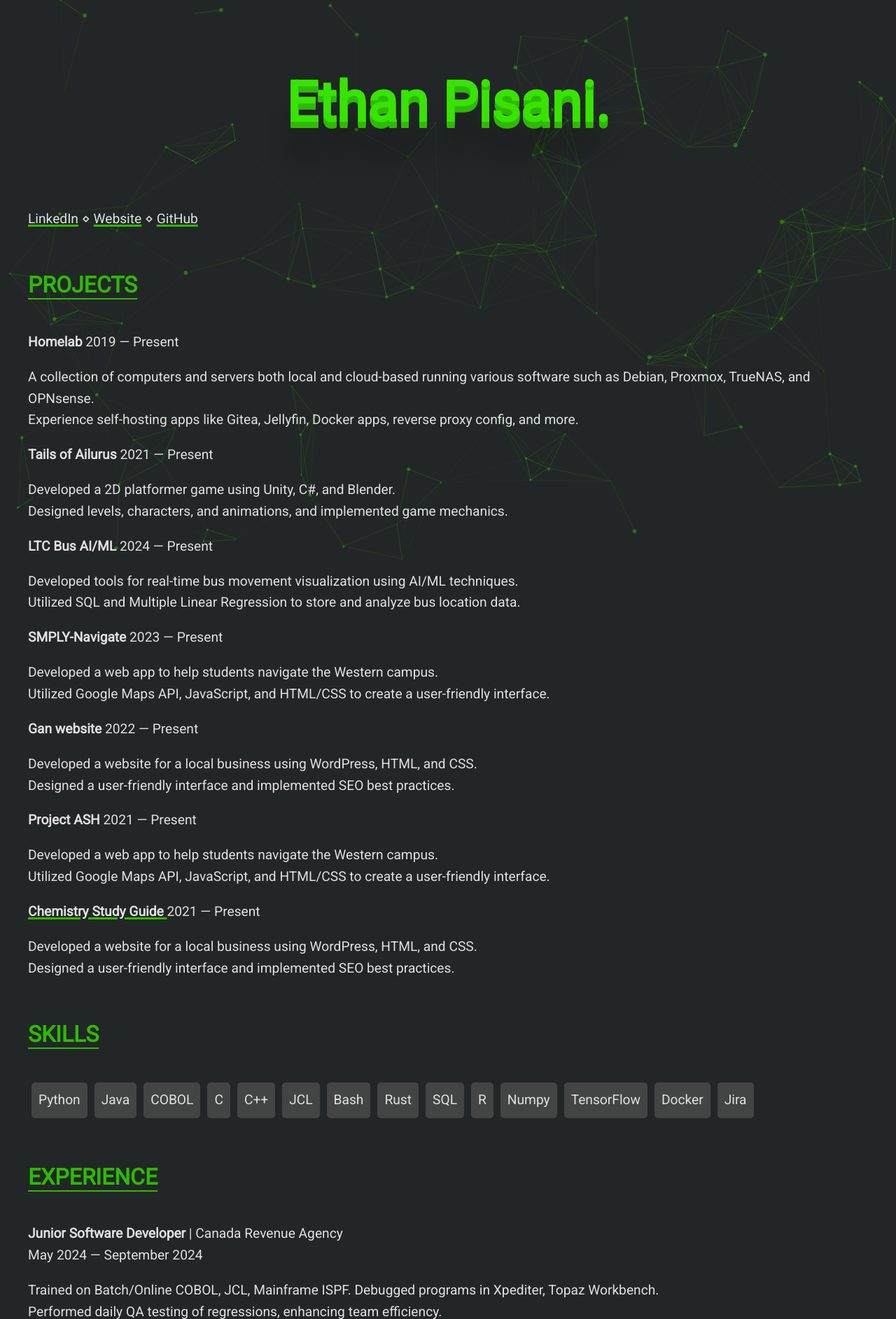
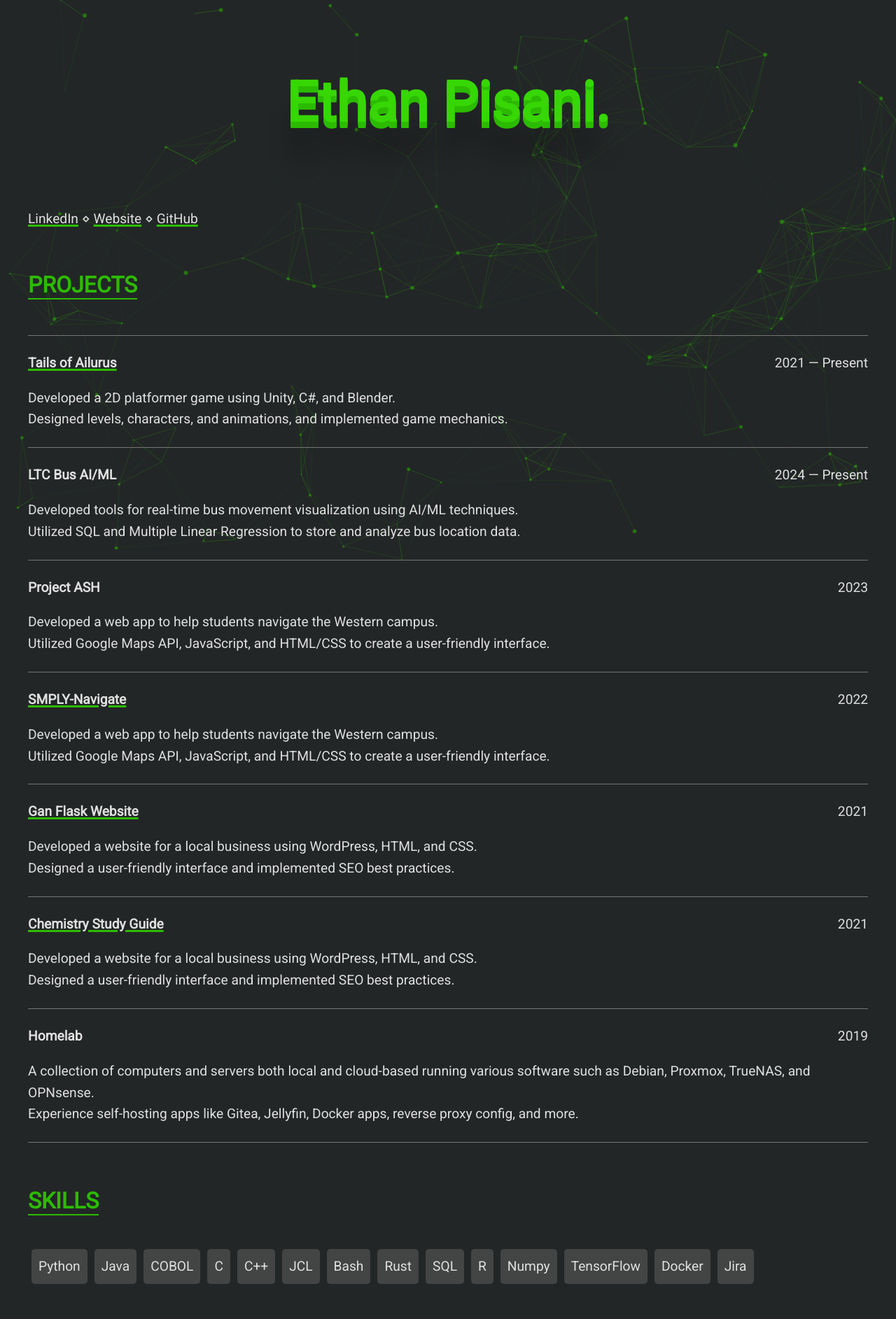
Before and after one commit to EthanPisani/ethanpisani.com, a Flask app: page / in a window 1280 px wide. Shown: the top 1885 px of the page at 70% size. Run offline with Flask 3, Linux system fonts and the light colour scheme.

Commit message:
move css to main.css

```diff
--- a/static/css/main.css
+++ b/static/css/main.css
@@ -1,198 +1,108 @@
 body {
-  font-size: 3em;
-  background-color: #2c2c2c;
+  margin: 0;
+  margin-top: 10vh;
   font-family: "Roboto", sans-serif;
-  margin: auto;
-  margin-top: 30vh;
-  text-align: center;
+  color: #e0e0e0;
+  background-color: #232627;
 }
 
-a{
-  background-color: #535353;
-
-  border: none;
-  border-radius: 0.5em;
-  color: white;
-  text-align: center;
-  text-decoration: none;
-  display: inline-block;
-  padding: 10px;
-  cursor: pointer;
-}
-h1 {
-  color: #229100;
-
-
+.content {
+  max-width: 1200px;
+  margin: 0 auto;
+  padding: 20px;
 }
 
-/** UNDERLINE
-:root {
-  --mainColor: #00b1c9;
+h1 {
+  text-align: center;
+  font-size: 5em;
+  color: #37d605;
+  margin-top: 50px;
 }
 
+h2 {
+  color: #2cbb00;
+  margin-top: 40px;
+  font-size: 2em;
+  text-transform: uppercase;
+  border-bottom: 2px solid #2cbb00;
+  display: inline-block;
+}
+
+p, li {
+  font-size: 1.2em;
+  line-height: 1.6em;
+}
+
+ul {
+  list-style-type: none;
+  padding: 0;
+}
+
+.section {
+  margin-top: 20px;
+}
 
 a {
-  background:
-     linear-gradient(
-       to bottom, var(--mainColor) 0%,
-       var(--mainColor) 100%
-     );
-  font-weight: bold;
-  background-position: 0 100%;
-  background-repeat: repeat-x;
-  background-size: 4px 4px;
-  text-decoration: none;
-  transition: background-size .2s;
+  /* color: #2cbb00; */
+  color: #e0e0e0;
+  text-decoration: underline;
+  text-decoration-color: #2cbb00;
+  text-decoration-thickness: .2rem;
 }
 
 a:hover {
-  background-size: 4px 50px;
+  color: #2cbb00;
+  text-decoration: underline;
+  text-decoration-color: #35e001;
+  text-decoration-thickness: .2rem;
 }
 
-
-
- * ----------------------------------------
- * animation text-pop-up-top
- * ----------------------------------------
- */
-
-/* DARW BOX   #243754
-      <div class="wrapper">
-        <span class="square">
-          <a class="tenth before after" href="#">Chem 12 CPT</a>
-        </span>
-      </div>
-.wrapper{
-  margin:3em 0;
-}
-a,a:visited,a:hover,a:active{
-  -webkit-backface-visibility:hidden;
-          backface-visibility:hidden;
-	position:relative;
-  transition:0.5s color ease;
-	text-decoration:none;
-	color:#229100;
-	font-size:2.5em;
-}
-a:hover{
-	color:#40e7e7;
-}
-a.before:before,a.after:after{
-  content: "";
-  transition:0.5s all ease;
-  -webkit-backface-visibility:hidden;
-          backface-visibility:hidden;
-  position:absolute;
-}
-a.before:before{
-  top:-0.25em;
-}
-a.after:after{
-  bottom:-0.25em;
-}
-a.before:before,a.after:after{
-  height:5px;
-  height:0.35rem;
-  width:0;
-  background:#40e7e7;
-}
-a.first:after{
-  left:0;
-}
-a.second:after{
-  right:0;
-}
-a.third:after,a.sixth:before,a.sixth:after{
-  left:50%;
-  -webkit-transform:translateX(-50%);
-          transform:translateX(-50%);
-}
-a.fourth:before,a.fourth:after{
-  left:0;
-}
-a.fifth:before,a.fifth:after{
-  right:0;
-}
-a.seventh:before{
-  right:0;
-}
-a.seventh:after{
-  left:0;
-}
-a.eigth:before{
-  left:0;
-}
-a.eigth:after{
-  right:0;
-}
-a.before:hover:before,a.after:hover:after{
-  width:100%;
-}
-.square{
-  box-sizing:border-box;
-  margin-left:-0.4em;
-  position:relative;
-  font-size:1em;
-  overflow:hidden;
-}
-.square a{
-  position:static;
-  font-size:100%;
-  padding:0.2em 0.4em;
-}
-.square:before,.square:after{
-  content: "";
-  box-sizing:border-box;
-  transition:0.25s all ease;
-  -webkit-backface-visibility:hidden;
-          backface-visibility:hidden;
-  position:absolute;
-  width:5px;
-  width:0.35rem;
-  height:0;
-  background:#40e7e7;
-}
-.square:before{
-  left:0;
-  bottom:-0.2em;
-}
-.square.individual:before{
-  transition-delay:0.6s;
-}
-.square:after{
-  right:0;
-  top:-0.2em;
-}
-.square.individual:after{
-  transition-delay:0.2s;
-}
-.square a:before{
-  left:0;
-  transition:0.25s all ease;
-}
-.square a:after{
-  right:0;
-  transition:0.25s all ease;
-}
-.square.individual a:after{
-  transition:0.25s all ease 0.4s;
-}
-.square:hover:before,.square:hover:after{
-  height:calc(100% + 0.4em);
-}
-.square:hover a:before,.square:hover a:after{
-  width:100%;
+.skills-list {
+  display: flex;
+  flex-wrap: wrap;
 }
 
-*/
+.skills-list li {
+  background-color: #434444;
+  margin: 5px;
+  padding: 10px;
+  border-radius: 5px;
+}
+/* .project-date {
+  float: right;
+  text-align: right;
+  margin-left:  100px;
+  padding-left:  100px;
+} */
 
-body::-webkit-scrollbar {
-  width: 0;
-}
-body::-webkit-scrollbar- {
-  width: 0;
+/* Particles.js styles */
+#particles-js {
+  /* scroll with the page */
+  position: fixed;
+  width: 100%;
+  height: 100%;
+  top: 0;
+  left: 0;
+  z-index: -1;
 }
 
+p.project-container-p {
+  display: flex;
+  justify-content: space-between;
+  align-items: center;
+  }
+  .project-date {
+margin-left: auto; /* Ensures the date is pushed to the right */
+}
+
+hr {
+  margin-top: 1.5rem;
+  margin-bottom: 1.5rem;
+  /* color grey */
+  border: 0;
+  border-top: 1px solid #757575;
+
+}
 /* ----------------------------------------------
 * Generated by Animista on 2020-12-31 16:52:43
 * Licensed under FreeBSD License.
@@ -218,9 +128,9 @@ body::-webkit-scrollbar- {
   transform: translateY(-50px);
   -webkit-transform-origin: 50% 50%;
   transform-origin: 50% 50%;
-    text-shadow: 0 1px 0 #229100, 0 2px 0 #229100, 0 3px 0 #229100,
-      0 4px 0 #229100, 0 5px 0 #229100, 0 6px 0 #229100, 0 7px 0 #229100,
-      0 8px 0 #229100, 0 9px 0 #229100, 0 50px 30px rgba(0, 0, 0, 0.3);
+  text-shadow: 0 1px 0 #2cbb00, 0 2px 0 #2cbb00, 0 3px 0 #2cbb00,
+    0 4px 0 #2cbb00, 0 5px 0 #2cbb00, 0 6px 0 #2cbb00, 0 7px 0 #2cbb00,
+    0 8px 0 #2cbb00, 0 9px 0 #2cbb00, 0 50px 30px rgba(0, 0, 0, 0.3);
 }
 }
 @keyframes text-pop-up-top {
@@ -236,22 +146,14 @@ body::-webkit-scrollbar- {
   transform: translateY(-50px);
   -webkit-transform-origin: 50% 50%;
   transform-origin: 50% 50%;
-    text-shadow: 0 1px 0 #229100, 0 2px 0 #229100, 0 3px 0 #229100,
-      0 4px 0 #229100, 0 5px 0 #229100, 0 6px 0 #229100, 0 7px 0 #229100,
-      0 8px 0 #229100, 0 9px 0 #229100, 0 50px 30px rgba(0, 0, 0, 0.3);
+  text-shadow: 0 1px 0 #2cbb00, 0 2px 0 #2cbb00, 0 3px 0 #2cbb00,
+    0 4px 0 #2cbb00, 0 5px 0 #2cbb00, 0 6px 0 #2cbb00, 0 7px 0 #2cbb00,
+    0 8px 0 #2cbb00, 0 9px 0 #2cbb00, 0 50px 30px rgba(0, 0, 0, 0.3);
 }
 }
 
 .text-pop-up-top {
-  -webkit-animation: text-pop-up-top 0.7s cubic-bezier(0.25, 0.46, 0.45, 0.94)
+-webkit-animation: text-pop-up-top 0.9s cubic-bezier(0.25, 0.46, 0.45, 0.94)
   both;
-  animation: text-pop-up-top 0.7s cubic-bezier(0.25, 0.46, 0.45, 0.94) both;
+animation: text-pop-up-top 0.9s cubic-bezier(0.25, 0.46, 0.45, 0.94) both;
 }
-
-
-iframe{
-  margin: auto;
-  width: 100%;
-  border: 0;
-
-}
--- a/templates/main.html
+++ b/templates/main.html
@@ -8,161 +8,24 @@
     />
     <meta name="msapplication-TileColor" content="#2cbb00" />
     <meta name="theme-color" content="#2cbb00" />
-    <title>Ethan Pisani - Resume Portfolio</title>
+    <title>Ethan Pisani - Portfolio</title>
 
+    <link
+      rel="preload"
+      href="{{ url_for('static',filename='css/main.css') }}"
+      as="style"
+    />
     <!-- Google Font -->
     <link
       href="https://fonts.googleapis.com/css?family=Roboto&display=swap"
       rel="stylesheet"
     />
+   <link
+      rel="stylesheet"
+      type="text/css"
+      href="{{ url_for('static',filename='css/main.css') }}"
+    />
 
-    <!-- Custom Styles -->
-    <style>
-      body {
-        margin: 0;
-        margin-top: 10vh;
-        font-family: "Roboto", sans-serif;
-        color: #e0e0e0;
-        background-color: #232627;
-      }
-
-      .content {
-        max-width: 1200px;
-        margin: 0 auto;
-        padding: 20px;
-      }
-
-      h1 {
-        text-align: center;
-        font-size: 5em;
-        color: #37e401;
-        margin-top: 50px;
-      }
-
-      h2 {
-        color: #2cbb00;
-        margin-top: 40px;
-        font-size: 2em;
-        text-transform: uppercase;
-        border-bottom: 2px solid #2cbb00;
-        display: inline-block;
-      }
-
-      p, li {
-        font-size: 1.2em;
-        line-height: 1.6em;
-      }
-
-      ul {
-        list-style-type: none;
-        padding: 0;
-      }
-
-      .section {
-        margin-top: 20px;
-      }
-
-      a {
-        /* color: #2cbb00; */
-        color: #e0e0e0;
-        text-decoration: underline;
-        text-decoration-color: #2cbb00;
-        text-decoration-thickness: .2rem;
-      }
-
-      a:hover {
-        color: #2cbb00;
-        text-decoration: underline;
-        text-decoration-color: #35e001;
-        text-decoration-thickness: .2rem;
-      }
-
-      .skills-list {
-        display: flex;
-        flex-wrap: wrap;
-      }
-
-      .skills-list li {
-        background-color: #434444;
-        margin: 5px;
-        padding: 10px;
-        border-radius: 5px;
-      }
-      /* .project-date {
-        float: right;
-        text-align: right;
-        margin-left:  100px;
-        padding-left:  100px;
-      } */
-
-      /* Particles.js styles */
-      #particles-js {
-        /* scroll with the page */
-        position: fixed;
-        width: 100%;
-        height: 100%;
-        top: 0;
-        left: 0;
-        z-index: -1;
-      }
-
-
-    /* ----------------------------------------------
-    * Generated by Animista on 2020-12-31 16:52:43
-    * Licensed under FreeBSD License.
-    * See http://animista.net/license for more info.
-    * w: http://animista.net, t: @cssanimista
-    * ---------------------------------------------- */
-
-    /**
-    * ----------------------------------------
-    * animation text-pop-up-top
-    * ----------------------------------------
-    */
-    @-webkit-keyframes text-pop-up-top {
-      0% {
-        -webkit-transform: translateY(0);
-        transform: translateY(0);
-        -webkit-transform-origin: 50% 50%;
-        transform-origin: 50% 50%;
-        text-shadow: none;
-      }
-      100% {
-        -webkit-transform: translateY(-50px);
-        transform: translateY(-50px);
-        -webkit-transform-origin: 50% 50%;
-        transform-origin: 50% 50%;
-        text-shadow: 0 1px 0 #2cbb00, 0 2px 0 #2cbb00, 0 3px 0 #2cbb00,
-          0 4px 0 #2cbb00, 0 5px 0 #2cbb00, 0 6px 0 #2cbb00, 0 7px 0 #2cbb00,
-          0 8px 0 #2cbb00, 0 9px 0 #2cbb00, 0 50px 30px rgba(0, 0, 0, 0.3);
-      }
-    }
-    @keyframes text-pop-up-top {
-      0% {
-        -webkit-transform: translateY(0);
-        transform: translateY(0);
-        -webkit-transform-origin: 50% 50%;
-        transform-origin: 50% 50%;
-        text-shadow: none;
-      }
-      100% {
-        -webkit-transform: translateY(-50px);
-        transform: translateY(-50px);
-        -webkit-transform-origin: 50% 50%;
-        transform-origin: 50% 50%;
-        text-shadow: 0 1px 0 #2cbb00, 0 2px 0 #2cbb00, 0 3px 0 #2cbb00,
-          0 4px 0 #2cbb00, 0 5px 0 #2cbb00, 0 6px 0 #2cbb00, 0 7px 0 #2cbb00,
-          0 8px 0 #2cbb00, 0 9px 0 #2cbb00, 0 50px 30px rgba(0, 0, 0, 0.3);
-      }
-    }
-
-    .text-pop-up-top {
-      -webkit-animation: text-pop-up-top 0.7s cubic-bezier(0.25, 0.46, 0.45, 0.94)
-        both;
-      animation: text-pop-up-top 0.7s cubic-bezier(0.25, 0.46, 0.45, 0.94) both;
-    }
-
-    </style>
 
     <!-- Particles.js Library -->
     <script src="https://cdn.jsdelivr.net/particles.js/2.0.0/particles.min.js"></script>
@@ -170,7 +33,6 @@
 
   <body>
     <div id="particles-js"></div>
-
     <div class="content">
       <h1 class="text-pop-up-top">Ethan Pisani.</h1>
 
@@ -186,58 +48,77 @@
 
         <ul class="projects-list">
           <!-- Projects: Project Lambda, Portfolio Website, Homelab, Tails of Ailurus, LTC Bus AI/ML, SMPLY-Navigate, Gan website, Project ASH --->
+          <hr>
+
+          <div name="Tails of Ailurus">
+            <p class="project-container-p"><strong><a href="/tails-of-ailurus">Tails of Ailurus</a></strong> <span class=project-date">2021 — Present</span></p>
+            <ul>
+              <li>Developed a 2D platformer game using Unity, C#, and Blender.</li>
+              <li>Designed levels, characters, and animations, and implemented game mechanics.</li>
+            </ul>
+          </div>
+
+          <hr>
+
+          <div name="LTC Bus AI/ML">
+            <p class="project-container-p"><strong>LTC Bus AI/ML</strong> <span class=project-date">2024 — Present</span></p>
+            <ul>
+              <li>Developed tools for real-time bus movement visualization using AI/ML techniques.</li>
+              <li>Utilized SQL and Multiple Linear Regression to store and analyze bus location data.</li>
+            </ul>
+          </div>
+
+          <hr>
+
+          <div name="Project ASH">
+            <p class="project-container-p"><strong>Project ASH</strong> <span class=project-date">2023</span></p>
+            <ul>
+              <li>Developed a web app to help students navigate the Western campus.</li>
+              <li>Utilized Google Maps API, JavaScript, and HTML/CSS to create a user-friendly interface.</li>
+            </ul>
+          </div>
+
+          <hr>
+
+          <div name="SMPLY-Navigate">
+            <p class="project-container-p"><strong><a href="https://github.com/EthanPisani/SMPLY-Navigate">SMPLY-Navigate</a></strong> <span class=project-date">2022</span></p>
+            <ul>
+              <li>Developed a web app to help students navigate the Western campus.</li>
+              <li>Utilized Google Maps API, JavaScript, and HTML/CSS to create a user-friendly interface.</li>
+            </ul>
+          </div>
+
+          <hr>
+
+          <div name="Gan Flask Website">
+            <p class="project-container-p"><strong><a href="https://github.com/EthanPisani/gan.ethanpisani.com">Gan Flask Website</a></strong> <span class=project-date">2021</span></p>
+            <ul>
+              <li>Developed a website for a local business using WordPress, HTML, and CSS.</li>
+              <li>Designed a user-friendly interface and implemented SEO best practices.</li>
+            </ul>
+          </div>
+
+          <hr>
+
+          <div name="chemistry Study Guide">
+            <p class="project-container-p"> <strong> <a href="/chem12cpt" >Chemistry Study Guide </a> </strong> <span class=project-date">2021</span></p>
+            <ul>
+              <li>Developed a website for a local business using WordPress, HTML, and CSS.</li>
+              <li>Designed a user-friendly interface and implemented SEO best practices.</li>
+            </ul>
+          </div>
+
+          <hr>
+
           <div name="Homelab">
-            <p><strong>Homelab</strong> <span class=project-date">2019 — Present</span></p>
+            <p class="project-container-p"><strong>Homelab</strong> <span class=project-date">2019</span></p>
             <ul>
               <li>A collection of computers and servers <span class=project-date">both local and cloud-based</span> running various software such as Debian, Proxmox, TrueNAS, and OPNsense.</li>
               <li>Experience self-hosting apps like Gitea, Jellyfin, Docker apps, reverse proxy config, and more.</li>
             </ul>
           </div>
-          <div name="Tails of Ailurus">
-            <p><strong>Tails of Ailurus</strong> <span class=project-date">2021 — Present</span></p>
-            <ul>
-              <li>Developed a 2D platformer game using Unity, C#, and Blender.</li>
-              <li>Designed levels, characters, and animations, and implemented game mechanics.</li>
-            </ul>
-          </div>
-          <div name="LTC Bus AI/ML">
-            <p><strong>LTC Bus AI/ML</strong> <span class=project-date">2024 — Present</span></p>
-            <ul>
-              <li>Developed tools for real-time bus movement visualization using AI/ML techniques.</li>
-              <li>Utilized SQL and Multiple Linear Regression to store and analyze bus location data.</li>
-            </ul>
-          </div>
-          <div name="SMPLY-Navigate">
-            <p><strong>SMPLY-Navigate</strong> <span class=project-date">2023 — Present</span></p>
-            <ul>
-              <li>Developed a web app to help students navigate the Western campus.</li>
-              <li>Utilized Google Maps API, JavaScript, and HTML/CSS to create a user-friendly interface.</li>
-            </ul>
-          </div>
-          <div name="Gan website">
-            <p><strong>Gan website</strong> <span class=project-date">2022 — Present</span></p>
-            <ul>
-              <li>Developed a website for a local business using WordPress, HTML, and CSS.</li>
-              <li>Designed a user-friendly interface and implemented SEO best practices.</li>
-            </ul>
-          </div>
-          <div name="Project ASH">
-            <p><strong>Project ASH</strong> <span class=project-date">2021 — Present</span></p>
-            <ul>
-              <li>Developed a web app to help students navigate the Western campus.</li>
-              <li>Utilized Google Maps API, JavaScript, and HTML/CSS to create a user-friendly interface.</li>
-            </ul>
-          </div>
-          <div name="chemistry Study Guide">
-            <p> <strong> <a href="/chem12cpt" >Chemistry Study Guide </a> </strong> <span class=project-date">2021 — Present</span></p>
-            <ul>
-              <li>Developed a website for a local business using WordPress, HTML, and CSS.</li>
-              <li>Designed a user-friendly interface and implemented SEO best practices.</li>
-            </ul>
 
-
-
-
+          <hr>
 
         </ul>
 
```
Lines whose indentation alone changed are shown as unchanged.
